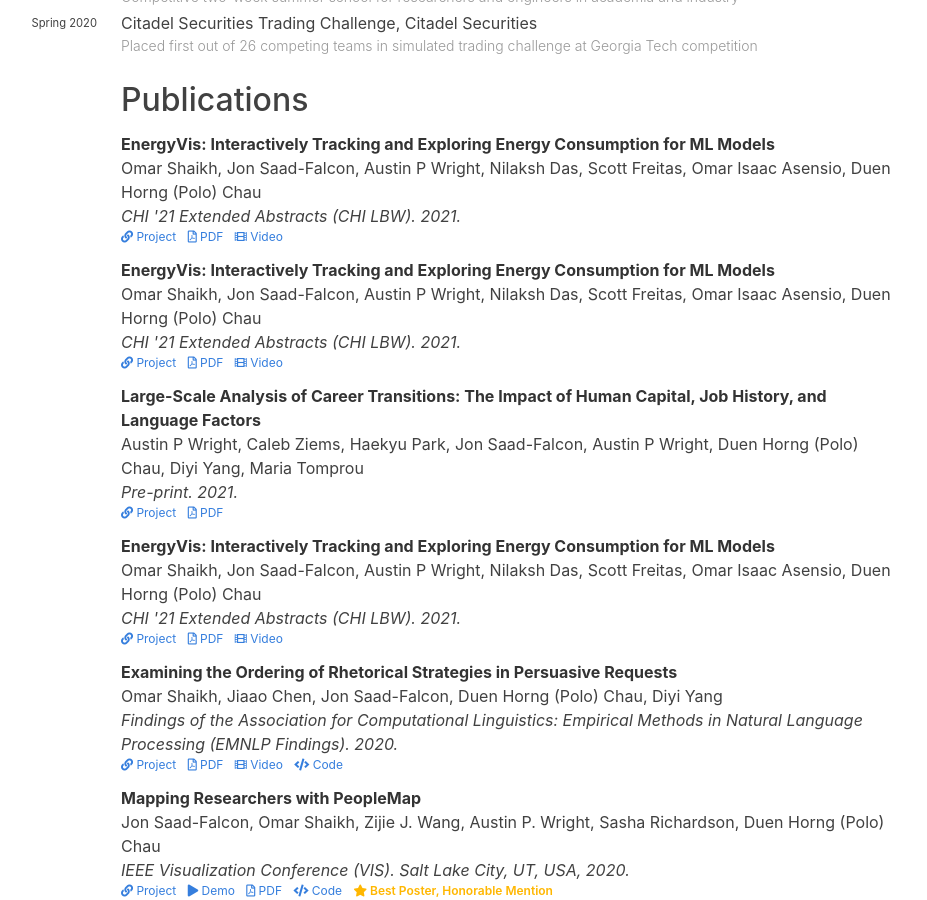
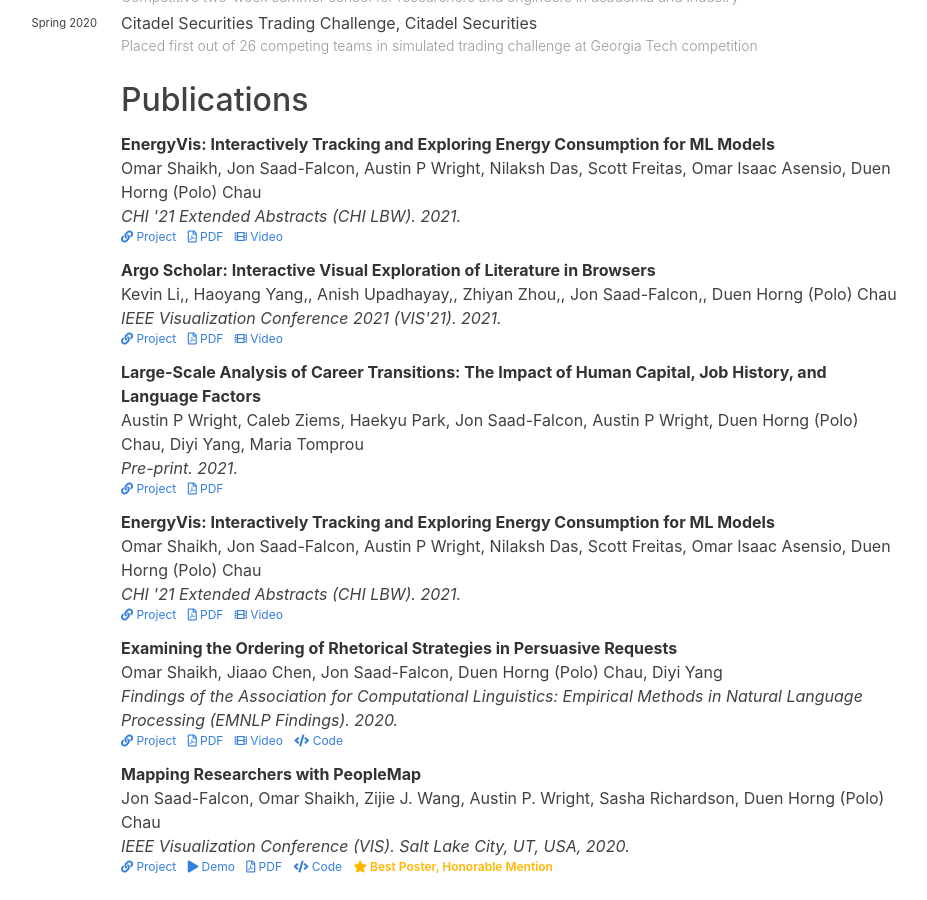
Before and after one commit to jonsaadfalcon/PersonalWebsite, a Jekyll site: the page built from cv.md, in a window 1280 px wide and 900 px high, scrolled down 1802 px. Shown: the whole window, without its empty margins (211-1138 px from the left). Built offline with Jekyll 4.4.1, drawn with Linux system fonts in a browser that asks for light colours; nearby versions of some CDN libraries; some web fonts are replaced; part of the change alters nothing that is shown.

Commit message:
Update 2021-07-27-argo-scholar.md

```diff
--- a/_posts/papers/2021-07-27-argo-scholar.md
+++ b/_posts/papers/2021-07-27-argo-scholar.md
@@ -1,39 +1,33 @@
 ---
 layout: paper
 categories: papers
-permalink: papers/energy-vis
-id: energy-vis
-title: "EnergyVis: Interactively Tracking and Exploring Energy Consumption for ML Models"
+permalink: papers/argo-scholar
+id: argo-scholar
+title: "Argo Scholar: Interactive Visual Exploration of Literature in Browsers"
 authors:
-  - Omar Shaikh
-  - Jon Saad-Falcon
-  - Austin P Wright
-  - Nilaksh Das
-  - Scott Freitas
-  - Omar Isaac Asensio
+  - Kevin Li,
+  - Haoyang Yang,
+  - Anish Upadhayay,
+  - Zhiyan Zhou,
+  - Jon Saad-Falcon,
   - Duen Horng (Polo) Chau
-venue: "CHI '21 Extended Abstracts"
-venue-shorthand: CHI LBW
+venue: "IEEE Visualization Conference 2021"
+venue-shorthand: VIS'21
 year: 2021
-url: /papers/energy-vis
-pdf: https://arxiv.org/abs/2010.04625
-video: https://youtu.be/QuVsnS9p1Qc
+url: /papers/argo-scholar
+pdf: https://poloclub.github.io/papers/21-vis-argoscholar.pdf
+video: https://www.youtube.com/watch?v=-9Q5e1hmvCI
 type: conference
-image: /images/papers/21-energyvis-map.png
-figure: /images/featured/21-energyvis-overview.png
-feature-title: "EnergyVis"
-feature-description: "Interactively Tracking and Exploring Energy Consumption for ML Models"
-featured: true
+image: /images/papers/argo_scholar.png
+figure: /images/featured/argo_scholar.png
+feature-title: "Argo Scholar"
+feature-description: "Interactive Visual Exploration of Literature in Browsers"
+featured: false
 feature-order: 1
 selected: true
 bibtex: |-
 
-  @article{shaikh2021energyvis,
-    title={EnergyVis: Interactively Tracking and Exploring Energy Consumption for ML Models},
-    author={Shaikh, Omar and Saad-Falcon, Jon and Wright, Austin P and Das, Nilaksh and Freitas, Scott and Asensio, Omar Isaac and Chau, Duen Horng},
-    journal={arXiv preprint arXiv:2103.16435},
-    year={2021}
-  }
+
 ---
 
-The advent of larger machine learning (ML) models have improved state-of-the-art (SOTA) performance in various modeling tasks, ranging from computer vision to natural language. As ML models continue increasing in size, so does their respective energy consumption and computational requirements. However, the methods for tracking, reporting, and comparing energy consumption remain limited. We presentEnergyVis, an interactive energy consumption tracker for ML models. Consisting of multiple coordinated views, EnergyVis enables researchers to interactively track, visualize and compare model energy consumption across key energy consumption and carbon footprint metrics (kWh and CO2), helping users explore alternative deployment locations and hardware that may reduce carbon footprints. EnergyVis aims to raise awareness concerning computational sustainability by interactively highlighting excessive energy usage during model training; and by providing alternative training options to reduce energy usage.
+Discovering and making sense of relevant research literature is fundamental to becoming knowledgeable in any scientific discipline. Visualization can aid this process; however, existing tools’ adoption and impact have often been constrained, such as by their reliance on small curated paper datasets that quickly become outdated or a lack of support for personalized exploration. We introduce Argo Scholar, an open-source, web-based visualization tool for interactive exploration of literature and easy sharing of exploration results. ARGO SCHOLAR queries and visualizes Semantic Scholar’s live data of almost 200 million papers, enabling users to generate personalized literature exploration results in real-time through flexible, incremental exploration, a common and effective method for researchers to discover relevant work. Our tool allows users to easily share their literature exploration results as a URL or web-embedded IFrame application. Argo Scholar is open-sourced and available at https://poloclub.github.io/argo-scholar/
```
